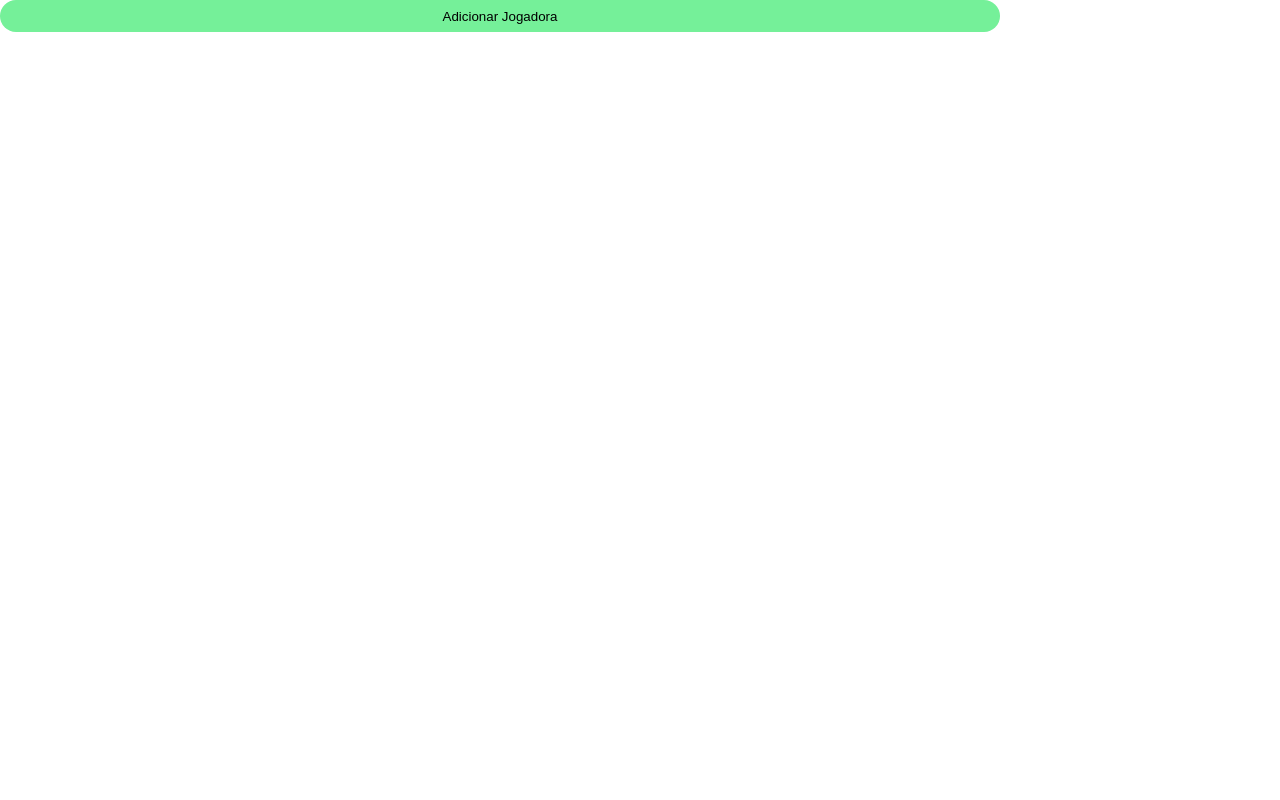
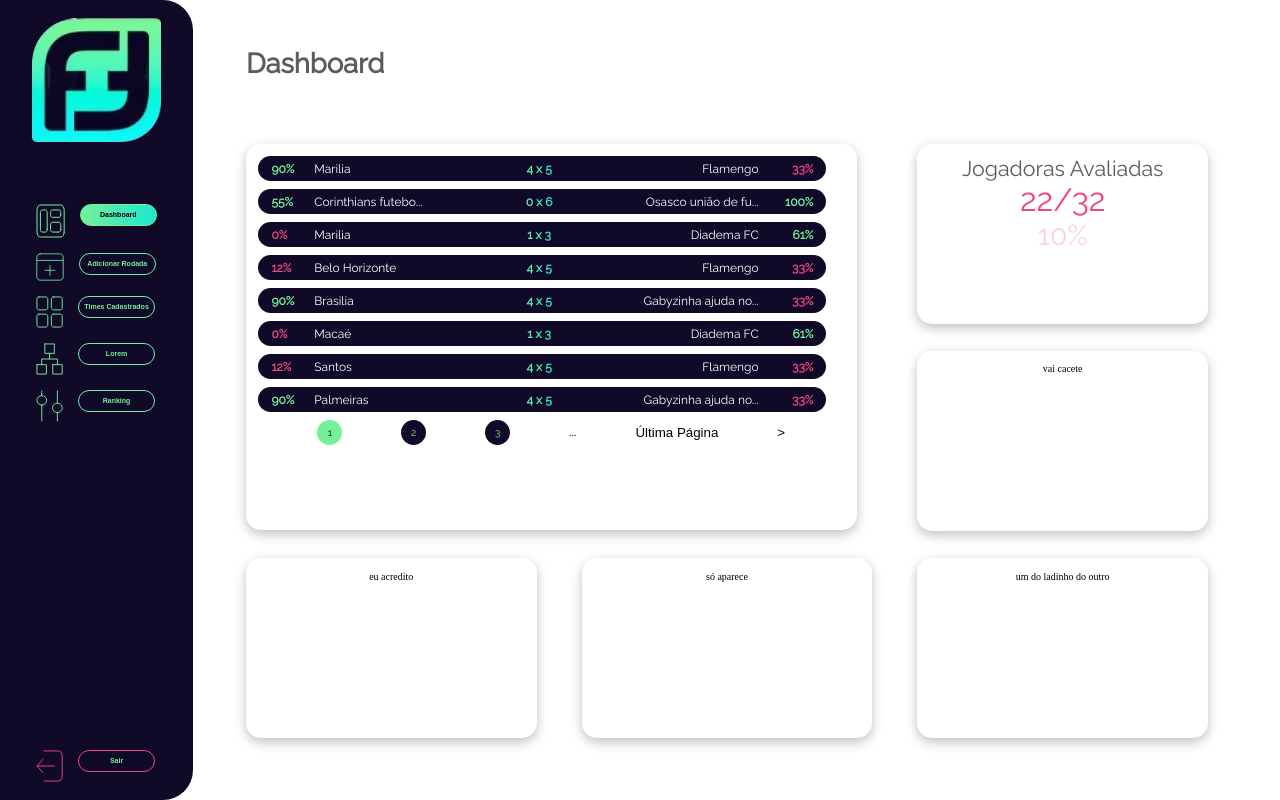
Before and after one commit to estartandodevs-course/Escala-as-Mina, a React (Create React App) app: page / in a window 1280 px wide. Built offline with nearby package versions, Linux system fonts and the light colour scheme.

Commit message:
Update App.jsx
descomenta o código antes do pr pra ficar funcionando de novo

```diff
--- a/src/App.jsx
+++ b/src/App.jsx
@@ -3,16 +3,13 @@
 import { BrowserRouter as Router, Switch, Route } from "react-router-dom";
 import { Login, Dashboard, Rodadas, Jogadoras, Times, Ranking } from "./pages";
 import { Layout } from "./components";
-import { CreatePlayer } from "./components/CreatePlayer"
 
 function App() {
   return (
     <ThemeProvider theme={theme}>
 
-      <CreatePlayer />
-
       <Router>
-        {/* <Switch>
+        <Switch>
           <Route path="/login">
             <Login />
           </Route>
@@ -38,7 +35,7 @@
               <Ranking />
             </Route>
           </Layout>
-        </Switch> */}
+        </Switch>
       </Router>
     </ThemeProvider>
   );
```
